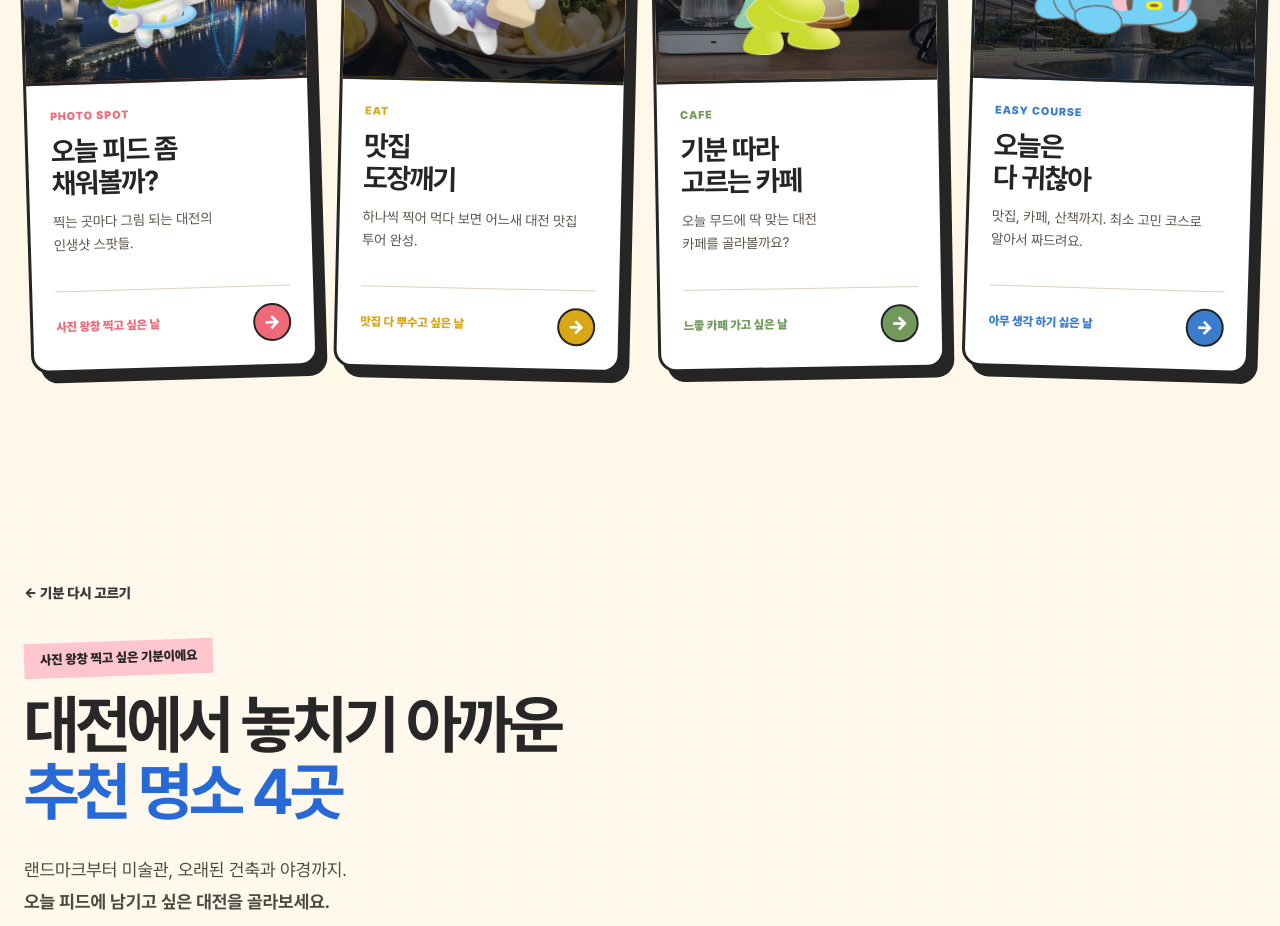
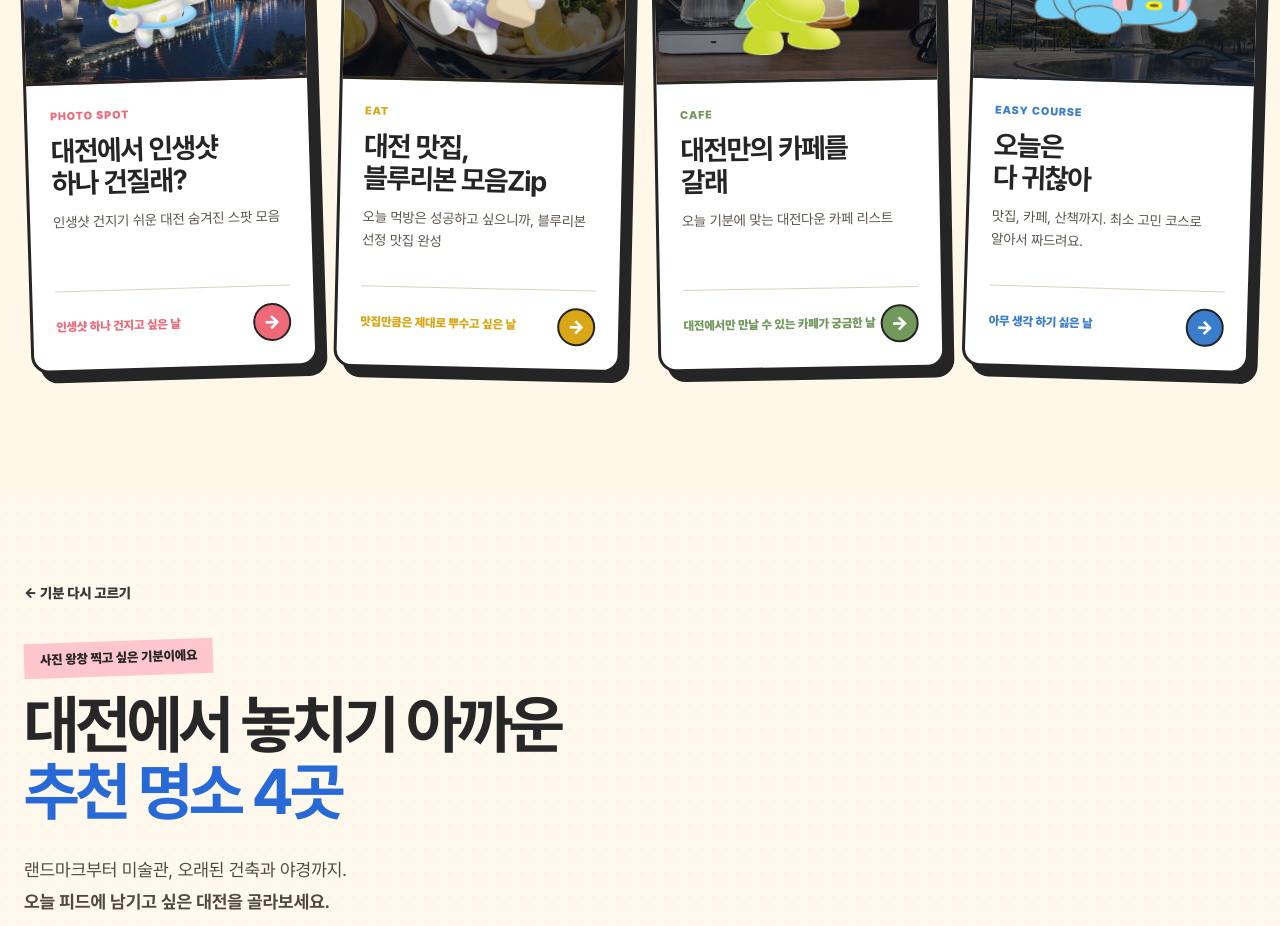
Before and after one commit to jjbb3239-pixel/daejeon-landing, a React (Vite) app in the folder extracted/: page / in a window 1280 px wide. Shown: the part 1280-2206 px from the top of the page. Built offline with nearby package versions, Linux system fonts and the light colour scheme; the HTML template or start-up script is replaced by a standard one.

Commit message:
Update mood selection card copy

```diff
--- a/extracted/src/copy/moodSelect.ts
+++ b/extracted/src/copy/moodSelect.ts
@@ -7,6 +7,7 @@ type CardCopy = {
   /** 두 줄 구성. 카드 높이를 맞추려고 일부러 끊는다. */
   title: [string, string];
   copy: string;
+  cta?: string;
 };
 
 type MoodSelectCopy = {
@@ -29,20 +30,23 @@ export const MOOD_SELECT: Copy<MoodSelectCopy> = {
       photo: {
         alt: "셀카봉을 들고 사진을 찍는 꿈누리",
         category: "PHOTO SPOT",
-        title: ["오늘 피드 좀", "채워볼까?"],
-        copy: "찍는 곳마다 그림 되는 대전의 인생샷 스팟들.",
+        title: ["대전에서 인생샷", "하나 건질래?"],
+        copy: "인생샷 건지기 쉬운 대전 숨겨진 스팟 모음",
+        cta: "인생샷 하나 건지고 싶은 날",
       },
       food: {
         alt: "빵 봉지를 안고 뛰어가는 온솔",
         category: "EAT",
-        title: ["맛집", "도장깨기"],
-        copy: "하나씩 찍어 먹다 보면 어느새 대전 맛집 투어 완성.",
+        title: ["대전 맛집,", "블루리본 모음Zip"],
+        copy: "오늘 먹방은 성공하고 싶으니까, 블루리본 선정 맛집 완성",
+        cta: "맛집만큼은 제대로 뿌수고 싶은 날",
       },
       cafe: {
         alt: "화분을 들고 서 있는 안경 쓴 꿈씨패밀리",
         category: "CAFE",
-        title: ["기분 따라", "고르는 카페"],
-        copy: "오늘 무드에 딱 맞는 대전 카페를 골라볼까요?",
+        title: ["대전만의 카페를", "갈래"],
+        copy: "오늘 기분에 맞는 대전다운 카페 리스트",
+        cta: "대전에서만 만날 수 있는 카페가 궁금한 날",
       },
       course: {
         alt: "엎드려 누워 쉬고 있는 꿈동이",
--- a/extracted/src/sections/MoodSelect.tsx
+++ b/extracted/src/sections/MoodSelect.tsx
@@ -113,7 +113,7 @@ export default function MoodSelect() {
                 <p>{c.copy}</p>
 
                 <div className="card-bottom">
-                  <span>{moodLabel[card.id]}</span>
+                  <span>{c.cta ?? moodLabel[card.id]}</span>
                   <span className="card-arrow">→</span>
                 </div>
               </div>
```
